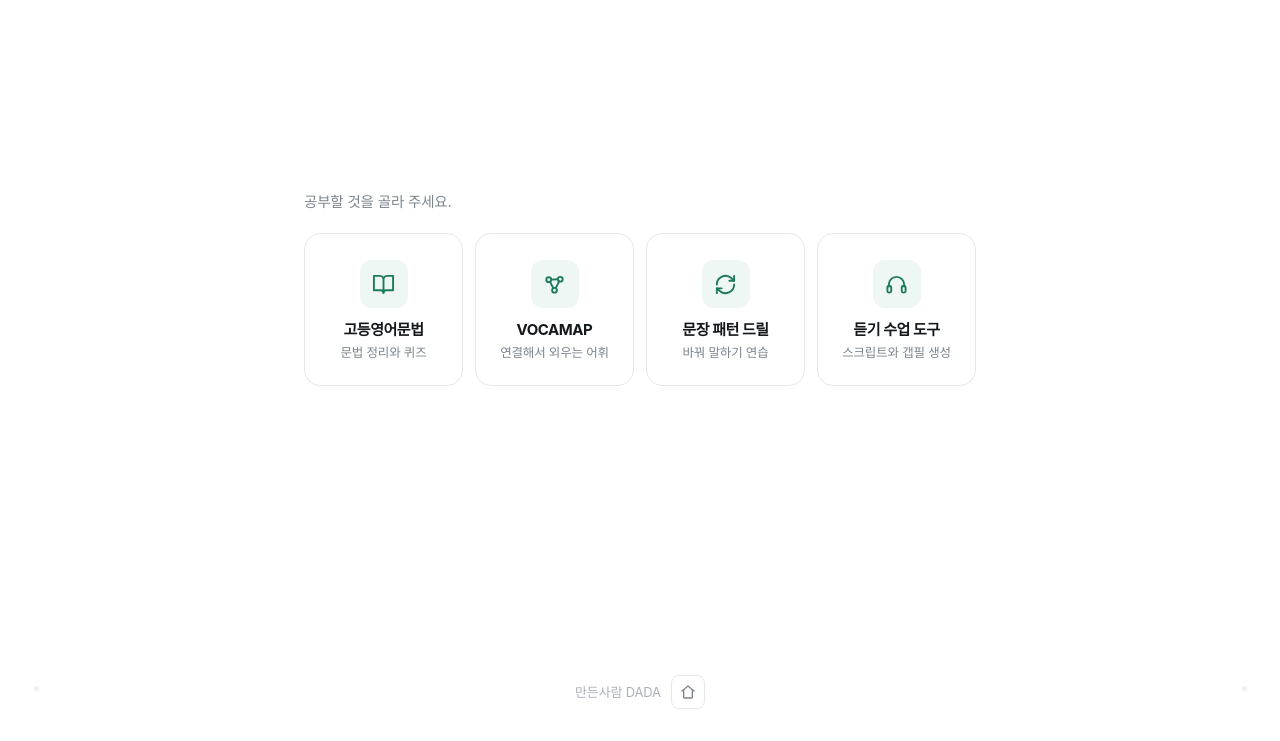
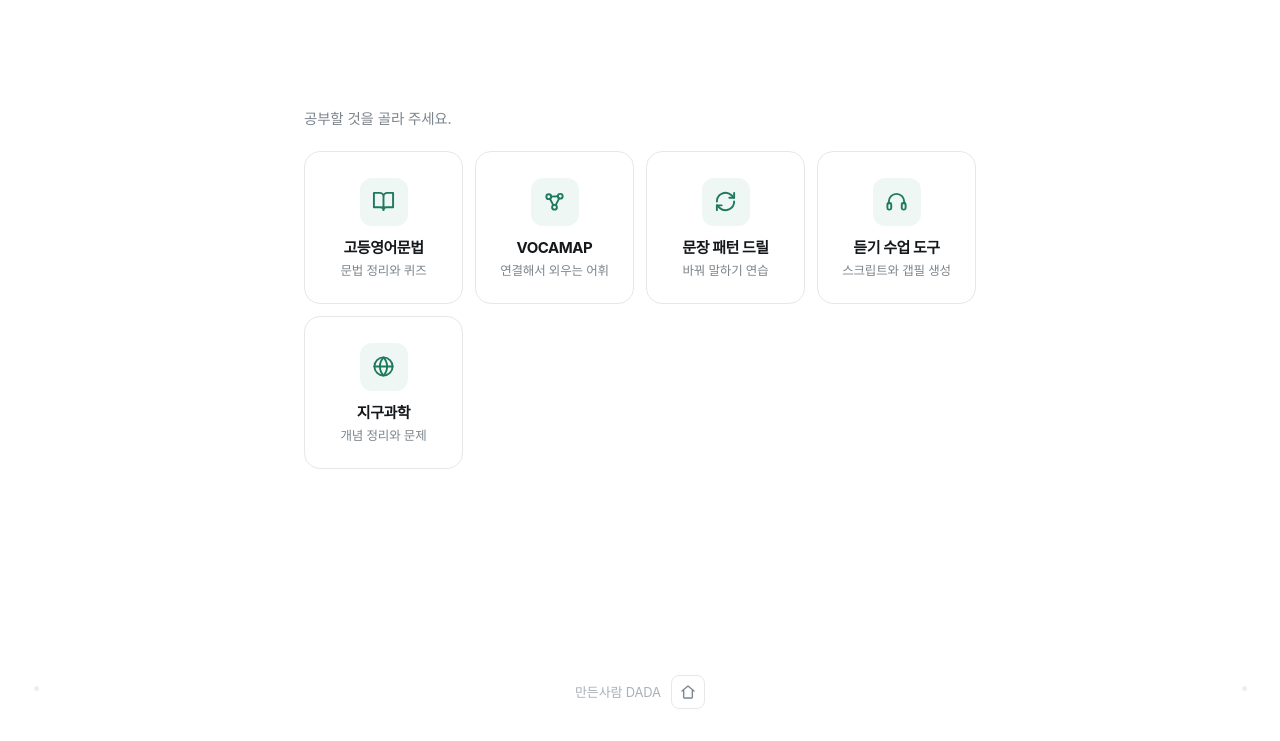
Before and after one commit to stupidpoohh-tech/dada-learn, a plain HTML site: page index.html in a window 1280 px wide. Shown: the part 59-800 px from the top of the page. Drawn offline with Linux system fonts and the light colour scheme; a web font is replaced by a local one.

Commit message:
지구과학 타일을 아랫줄에 더한다
영어 네 개 아래로 과목이 하나 늘었다. 열을 다섯으로 늘리면 한 칸이 좁아져
앱 이름이 두 줄로 접히므로, 4열을 그대로 두고 다섯째를 둘째 줄 왼쪽에 둔다.

360 · 390 · 480 · 768 · 944 · 1280px 에서 타일 폭이 같고, 이름이 접히지 않고,
가로 스크롤 없이 한 화면에 들어오는 것을 확인했다.

설명 문구("개념 정리와 문제")는 샌드박스에서 pages.dev 에 닿지 못해
사이트를 열어보지 못하고 적었다. 실제와 다르면 고칠 것.

Co-Authored-By: Claude Opus 5 <noreply@anthropic.com>
Claude-Session: https://claude.ai/code/session_01DSJEdCeijKCj8icksEYQtL

```diff
--- a/index.html
+++ b/index.html
@@ -136,8 +136,12 @@ p { margin: 0; }
    가로로 여러 칸을 나누면 한 칸의 글자 폭이 좁아지기 때문에,
    카드를 옆으로 눕히는 대신 이 형태를 쓴다.
 
-   넓은 화면은 한 줄(4열), 좁은 화면은 2×2. 360px 에서 4열이면
+   넓은 화면은 4열, 좁은 화면은 2열. 360px 에서 4열이면
    한 칸이 78px 라 앱 이름이 두 줄로 깨진다.
+
+   앱이 다섯이라 넓은 화면에서도 둘째 줄이 생긴다. 열 수를 다섯으로 늘리지
+   않는 이유는 한 칸이 그만큼 좁아져 이름이 접히기 때문이다. 남는 칸은
+   비워 두고 다섯째를 왼쪽 아래에 둔다.
    ──────────────────────────────────────────────────────── */
 .apps {
   display: grid;
@@ -360,6 +364,22 @@ p { margin: 0; }
         </span>
       </a>
 
+      <!-- 여기까지 영어, 아래부터 다른 과목 -->
+      <a class="app" target="_blank" rel="noopener" href="https://dadascience.pages.dev/">
+        <span class="app-mark" aria-hidden="true">
+          <svg width="23" height="23" viewBox="0 0 24 24" fill="none" stroke="currentColor"
+               stroke-width="2" stroke-linecap="round" stroke-linejoin="round">
+            <circle cx="12" cy="12" r="9.5" />
+            <path d="M2.5 12h19" />
+            <path d="M12 2.5a14.5 14.5 0 0 1 3.8 9.5 14.5 14.5 0 0 1-3.8 9.5 14.5 14.5 0 0 1-3.8-9.5A14.5 14.5 0 0 1 12 2.5z" />
+          </svg>
+        </span>
+        <span>
+          <span class="app-name">지구과학</span>
+          <span class="app-desc">개념 정리와 문제</span>
+        </span>
+      </a>
+
       </main>
     </div>
   </div>
```
